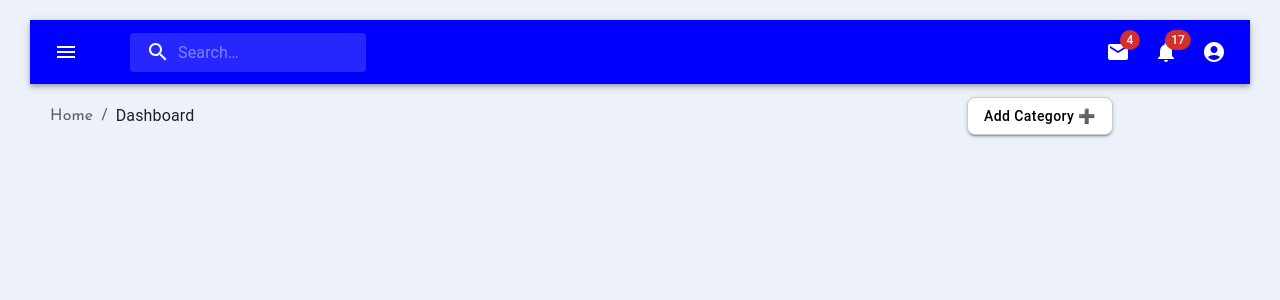
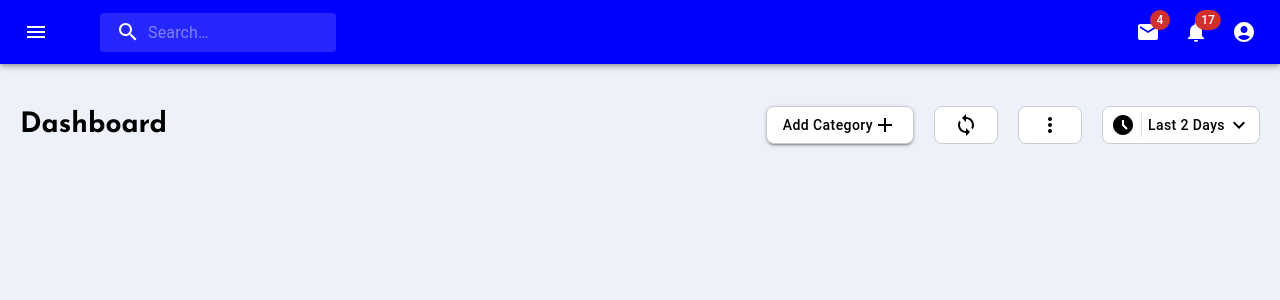
Before and after one commit to Skshashank/React-Assignment, a React (Create React App) app: page / in a window 1280 px wide. Shown: the top 300 px of the page. Built offline with nearby package versions, Linux system fonts and the light colour scheme.

Commit message:
Dashboard adjustments,

```diff
--- a/package.json
+++ b/package.json
@@ -6,6 +6,7 @@
     "@emotion/react": "^11.13.0",
     "@emotion/styled": "^11.13.0",
     "@mui/icons-material": "^5.16.7",
+    "@mui/lab": "^5.0.0-alpha.173",
     "@mui/material": "^5.16.7",
     "@testing-library/jest-dom": "^5.17.0",
     "@testing-library/react": "^13.4.0",
--- a/src/App.js
+++ b/src/App.js
@@ -1,4 +1,4 @@
-import { useState } from "react";
+import { useState, useEffect } from "react";
 import "./App.css";
 import { Button, Grid } from "@mui/material";
 import { styled } from "@mui/material/styles";
@@ -9,26 +9,30 @@ import DialogActions from "@mui/material/DialogActions";
 import DialogContent from "@mui/material/DialogContent";
 import DialogContentText from "@mui/material/DialogContentText";
 import DialogTitle from "@mui/material/DialogTitle";
-// import KeyboardArrowRight from "@mui/icons-material/KeyboardArrowRight";
-// import Breadcrumbs from "@mui/joy/Breadcrumbs";
-// import Link from "@mui/joy/Link";
-// import Typography from "@mui/joy/Typography";
-// import DrawerAnchor from "./components/Drawer";
-// import SeparatorBreadcrumbs from "./components/Breadcrumbs";
 import Typography from "@mui/material/Typography";
 import Breadcrumbs from "@mui/material/Breadcrumbs";
 import Link from "@mui/material/Link";
 import PrimarySearchAppBar from "./components/Search";
+import SyncIcon from "@mui/icons-material/Sync";
+import MoreVertIcon from "@mui/icons-material/MoreVert";
+import AccessTimeFilledIcon from "@mui/icons-material/AccessTimeFilled";
+import Divider from "@mui/material/Divider";
+import KeyboardArrowDownIcon from "@mui/icons-material/KeyboardArrowDown";
+import AddIcon from "@mui/icons-material/Add";
 
 function App() {
   const [widget, setWidget] = useState({ title: "", text: "" });
   const [data, setData] = useState([]);
-  const [filteredData, setFilteredData] = useState([]); //search
+  const [filteredData, setFilteredData] = useState([]); // search
   const [openWidget, setOpenWidget] = useState(false);
   const [open, setOpen] = useState(false);
   const [CategoryName, setCategoryName] = useState();
   const [section, setSection] = useState("");
   const [title, setTitle] = useState([]);
+
+  useEffect(() => {
+    setFilteredData(data); // Initialize filteredData with all categories and widgets
+  }, [data]);
 
   const Item = styled(Paper)(({ theme }) => ({
     backgroundColor: theme.palette.mode === "dark" ? "#1A2027" : "#fff",
@@ -42,7 +46,7 @@ function App() {
     setData([...data, { CategoryName: CategoryName, widget: [] }]);
     setOpen(false);
   }
-  console.log(data);
+
   function handleWidget() {
     setTitle([...title, widget.title]);
     const categoryIndex = data.findIndex((el) => el.CategoryName === section);
@@ -73,12 +77,11 @@ function App() {
     updatedData.splice(categoryIndex, 1);
     setData(updatedData);
   }
-  console.log(filteredData);
 
   return (
     <div
       style={{
-        padding: "20px 30px",
+        padding: "0px 0px",
         backgroundColor: "#EDF2FA",
         height: "100vh",
       }}
@@ -86,73 +89,152 @@ function App() {
       <div>
         <PrimarySearchAppBar
           title={title}
-          filteredData={filteredData}
+          data={data}
           setFilteredData={setFilteredData}
         />
       </div>
       <div
         style={{
-          margin: "0 10px",
-          display: "flex",
-          justifyContent: "space-between",
+          marginTop: "40px",
         }}
       >
         <div
-          style={{ margin: "20px 10px", fontSize: "20px", fontWeight: "bold" }}
-        >
-          <Breadcrumbs aria-label="breadcrumb">
-            <Link
-              underline="hover"
-              color="inherit"
-              href="/material-ui/getting-started/installation/"
-            >
-              Home
-            </Link>
-            <Typography color="text.primary"> Dashboard</Typography>
-          </Breadcrumbs>
-        </div>
-        <div
           style={{
             display: "flex",
-            justifyContent: "center",
-            width: "400px",
+            justifyContent: "space-between",
             alignItems: "center",
+            width: "100%",
           }}
         >
-          <div>
+          <div
+            style={{
+              display: "flex",
+              alignItems: "center",
+              marginRight: "auto",
+            }}
+          >
+            <h4
+              style={{
+                marginLeft: "20px",
+                fontSize: "1.75rem",
+                fontWeight: "bold",
+                color: "black",
+              }}
+            >
+              Dashboard
+            </h4>
+          </div>
+
+          <div
+            style={{
+              display: "flex",
+              alignItems: "center",
+            }}
+          >
             <Button
               variant="contained"
-              onClick={() => {
-                setOpen(true);
-              }}
+              onClick={() => setOpen(true)}
               sx={{
+                display: "flex",
+                alignItems: "center",
+                justifyContent: "center",
                 textTransform: "none",
                 backgroundColor: "white",
                 color: "black",
                 border: "1px solid #ccc",
-                borderRadius: "8px", // Set border radius
+                borderRadius: "8px",
                 "&:hover": {
-                  backgroundColor: "#007bff", // Blue color on hover
-                  color: "white", // White text color on hover
-                  borderColor: "#007bff", // Border color on hover
+                  backgroundColor: "transparent",
+                  color: "#007bff",
+                  borderColor: "#007bff",
                 },
               }}
             >
-              Add Category ➕
+              Add Category <AddIcon />
             </Button>
-          </div>{" "}
-          {/* <div>
-            <DrawerAnchor />
-          </div> */}
+            <Button
+              sx={{
+                display: "flex",
+                alignItems: "center",
+                justifyContent: "center",
+                textTransform: "none",
+                backgroundColor: "white",
+                color: "black",
+                border: "1px solid #ccc",
+                borderRadius: "8px",
+                marginLeft: "20px",
+                "&:hover": {
+                  backgroundColor: "transparent",
+                  color: "#007bff",
+                  borderColor: "#007bff",
+                },
+              }}
+            >
+              <SyncIcon />
+            </Button>
+            <Button
+              sx={{
+                display: "flex",
+                alignItems: "center",
+                justifyContent: "center",
+                textTransform: "none",
+                backgroundColor: "white",
+                color: "black",
+                border: "1px solid #ccc",
+                borderRadius: "8px",
+                marginLeft: "20px",
+                "&:hover": {
+                  backgroundColor: "transparent",
+                  color: "#007bff",
+                  borderColor: "#007bff",
+                },
+              }}
+            >
+              <MoreVertIcon />
+            </Button>
+            <Button
+              sx={{
+                display: "flex",
+                alignItems: "center",
+                justifyContent: "center",
+                textTransform: "none",
+                backgroundColor: "white",
+                color: "black",
+                border: "1px solid #ccc",
+                borderRadius: "8px",
+                marginLeft: "20px",
+                marginRight: "20px",
+                "&:hover": {
+                  backgroundColor: "transparent",
+                  color: "#007bff",
+                  borderColor: "#007bff",
+                },
+              }}
+            >
+              <AccessTimeFilledIcon />
+              <Divider
+                orientation="vertical"
+                flexItem
+                style={{ color: "black", margin: "0 6px" }}
+              />
+              Last 2 Days
+              <KeyboardArrowDownIcon sx={{ marginLeft: "2px" }} />
+            </Button>
+          </div>
         </div>
       </div>
 
       <Grid container>
-        {data?.map((el, categoryIndex) => (
+        {filteredData?.map((el, categoryIndex) => (
           <Grid
             item
             md={12}
-            sx={{ marginBottom: "10px", padding: "20px" }}
+            sx={{
+              marginBottom: "10px",
+              padding: "20px",
+              marginLeft: "16px",
+              marginRight: "16px",
+            }}
             key={categoryIndex}
           >
             <div style={{ display: "flex", justifyContent: "space-between" }}>
@@ -256,10 +338,10 @@ function App() {
             component: "form",
           }}
         >
-          <DialogTitle>Add CategoryName</DialogTitle>
+          <DialogTitle>Add Category Name</DialogTitle>
           <DialogContent>
             <DialogContentText>
-              To add category, please enter Category Name here.
+              To add Category, please enter Category Name here.
             </DialogContentText>
             <TextField
               autoFocus
@@ -328,10 +410,8 @@ function App() {
                 width: "550px",
                 margin: "20px 0px",
               }}
-              rows={3}
-              cols={10}
-              label="Details"
-            ></textarea>
+              placeholder="Please enter the text"
+            />
           </DialogContent>
           <DialogActions>
             <Button
```
Also changed, not shown: 1 other file (tests, documents, lock files or other folders).
